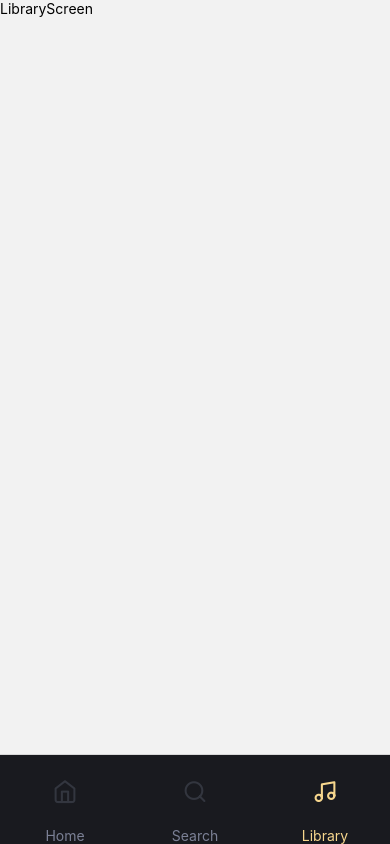
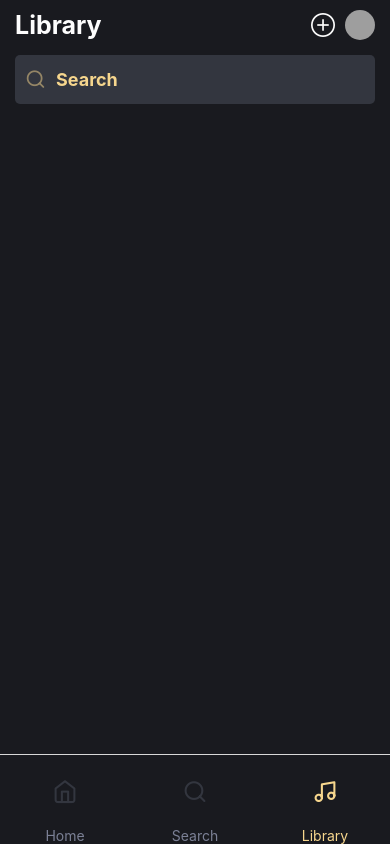
Before and after one commit to kingjamesegun/Music-app, a React Native app: screen /Library in a window 390 px wide. Built offline with nearby package versions, Linux system fonts and the light colour scheme; grey boxes are pictures that could not be loaded.

Commit message:
Started Library Screen

```diff
--- /dev/null
+++ b/components/header/LibraryHeader.tsx
@@ -0,0 +1,46 @@
+import { View, Text, Image, StyleSheet } from "react-native";
+import React from "react";
+import { colors } from "../../styles/colors";
+import { AntDesign } from "@expo/vector-icons";
+
+const LibraryHeader = () => {
+	return (
+		<View style={styles.container}>
+			<View>
+				<Text style={styles.greetings}>Library</Text>
+			</View>
+			<View style={styles.rightHeader}>
+				<AntDesign name="pluscircleo" size={24} color={colors.white} />
+				<Image source={require("../../assets/me.jpg")} style={styles.image} />
+			</View>
+		</View>
+	);
+};
+
+export default LibraryHeader;
+
+const styles = StyleSheet.create({
+	container: {
+		display: "flex",
+		paddingVertical: 10,
+		justifyContent: "space-between",
+		flexDirection: "row",
+		alignItems: "center",
+	},
+	greetings: {
+		color: colors.white,
+		fontSize: 25,
+		fontWeight: "bold",
+	},
+	image: {
+		width: 30,
+		height: 30,
+		borderRadius: 15,
+		marginLeft: 10,
+	},
+	rightHeader: {
+		display: "flex",
+		flexDirection: "row",
+		alignItems: "center",
+	},
+});
--- a/screens/libraryScreen/LibraryScreen.tsx
+++ b/screens/libraryScreen/LibraryScreen.tsx
@@ -1,12 +1,28 @@
-import { View, Text } from "react-native";
+import { View, Text, SafeAreaView, StyleSheet } from "react-native";
 import React from "react";
+import { colors } from "../../styles/colors";
+import LibraryHeader from "../../components/header/LibraryHeader";
+import SearchInput from "../../components/inputs/SearchInput";
 
 const LibraryScreen = () => {
 	return (
-		<View>
-			<Text>LibraryScreen</Text>
-		</View>
+		<SafeAreaView style={styles.container}>
+			<View style={styles.details}>
+				<LibraryHeader />
+				<SearchInput />
+			</View>
+		</SafeAreaView>
 	);
 };
 
 export default LibraryScreen;
+
+const styles = StyleSheet.create({
+	container: {
+		backgroundColor: colors.primaryBlue,
+		flex: 1,
+	},
+	details: {
+		paddingHorizontal: 15,
+	},
+});
```
